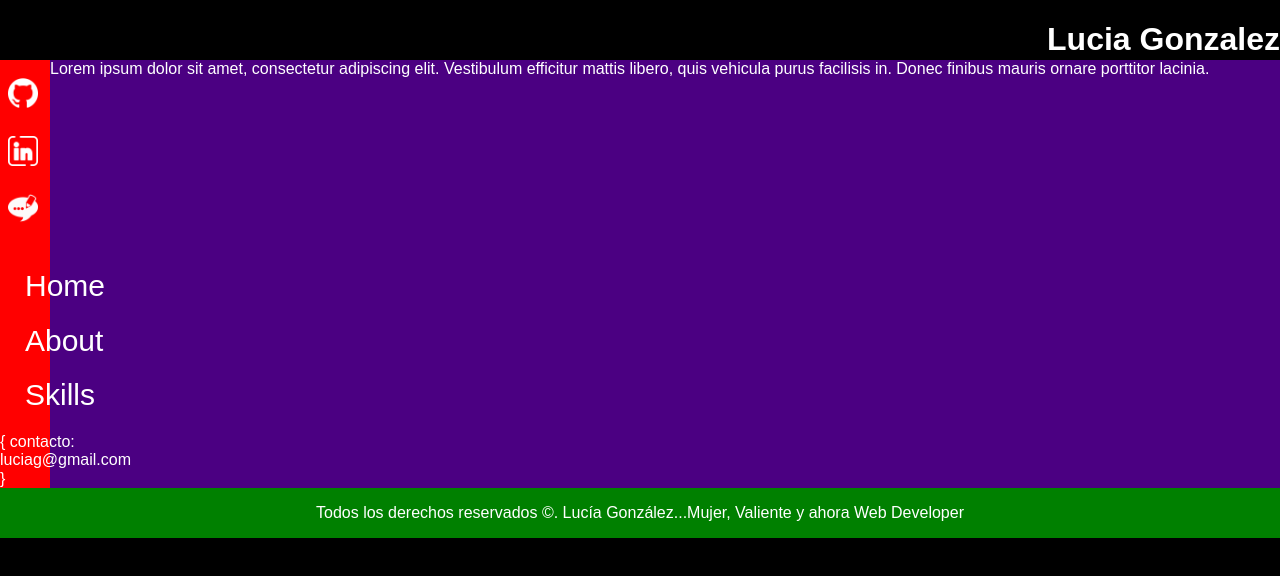
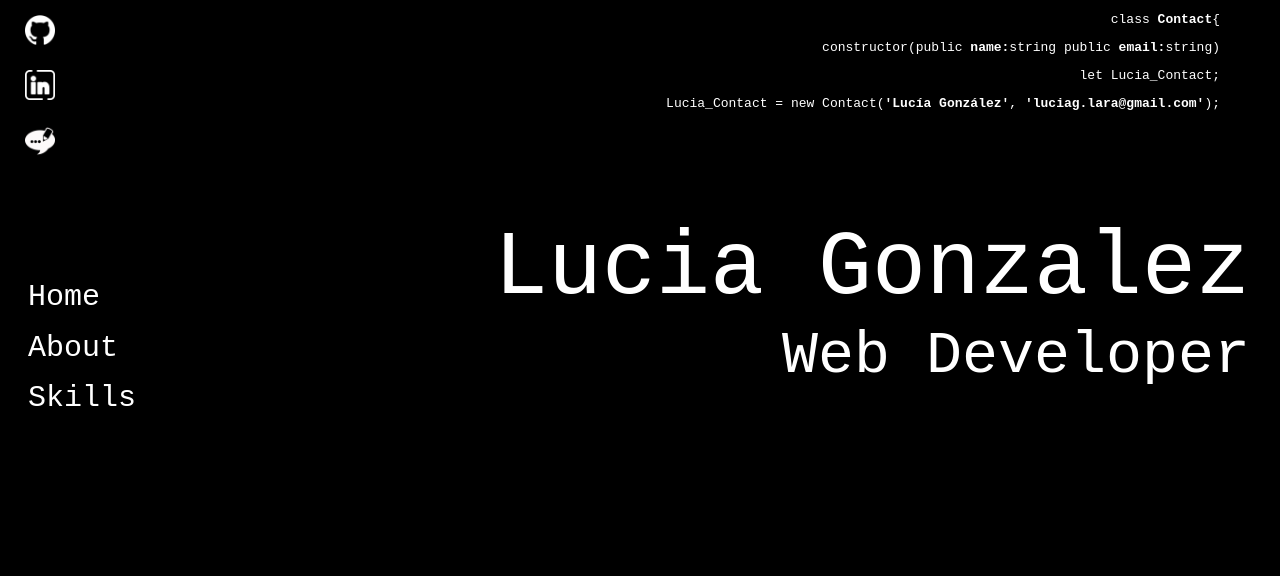
Before and after one commit to l0g0l/landingPage, a React (Create React App) app: page / in a window 1280 px wide. Shown: the top 576 px of the page. Built offline with nearby package versions, Linux system fonts and the light colour scheme; the HTML template or start-up script is replaced by a standard one.

Commit message:
structure navbar2

```diff
--- a/src/components/header/Header.jsx
+++ b/src/components/header/Header.jsx
@@ -5,7 +5,7 @@ import '../../sass/layout/_header.scss'
 const Header = () => {
     return (
         <div className="container-header">
-            <h1>Lucia Gonzalez</h1>
+
         </div>
     )
 }
--- a/src/components/layout/Layout.jsx
+++ b/src/components/layout/Layout.jsx
@@ -11,10 +11,43 @@ const Layout = ({ children }) => {
         <div className="container-layout">
             <Header />
             <NavMenu />
-            <main>Lorem ipsum dolor sit amet, consectetur adipiscing elit. Vestibulum efficitur mattis libero, quis vehicula purus facilisis in. Donec finibus mauris ornare porttitor lacinia.
+            <main>
+                <div className="contact">
+                    <p>class <b>Contact</b>&#123;</p>
+                    <p>constructor(public <strong>name:</strong>string public <strong>email:</strong>string)</p>
+                    <p>let Lucia_Contact;</p>
+                    <p>Lucia_Contact = new Contact(<strong>'Lucía González'</strong>, <strong>'luciag.lara@gmail.com'</strong>);</p>
+                </div>
+               {/*  <div className="introduceMe">
+                    <img className="introduceMe-img" src="/img/aboutMHuert.jpg" alt="yo en mi huerto" />
+                </div> */}
+
+                <div className="myName">
+
+                    <span>Lucia Gonzalez</span>
+
+                    <span>Web Developer</span>
+
+                </div>
+                {/* <div>
+                Lorem, ipsum dolor sit amet consectetur adipisicing elit. Voluptatum omnis laudantium deleniti labore eligendi quo recusandae, harum odit, magni dicta vitae nesciunt aut ullam? Nostrum laboriosam exercitationem quaerat quae sequi.
+                Lorem ipsum dolor sit amet consectetur adipisicing elit. Sed eos hic earum non ducimus aliquam distinctio deserunt fuga reprehenderit, et dolor magni beatae voluptate, delectus soluta cum natus repellat sapiente.
+                Lorem ipsum dolor sit amet consectetur adipisicing elit. Ea quidem quia adipisci molestias quas suscipit nihil aut temporibus architecto consectetur quaerat nesciunt vel, in odio saepe quam, neque harum nemo!
+                Lorem ipsum dolor sit amet consectetur adipisicing elit. Praesentium iste eaque, deleniti esse natus exercitationem illum eligendi, ratione assumenda consequuntur a doloremque omnis adipisci. Mollitia, numquam ipsa? Facilis, eveniet nulla.
+                Lorem ipsum dolor sit amet consectetur, adipisicing elit. Nemo fugit impedit temporibus quisquam incidunt repellat natus dicta, recusandae quod harum obcaecati odio mollitia exercitationem quia sit vero nostrum amet. Incidunt!
+                Lorem, ipsum dolor sit amet consectetur adipisicing elit. Enim praesentium rem hic saepe eius culpa facilis exercitationem, et eaque dignissimos fugit, laboriosam incidunt odit velit pariatur ipsam fuga vero atque.
+                Lorem ipsum dolor sit, amet consectetur adipisicing elit. Tenetur exercitationem quae dolorem cumque error voluptate numquam veniam nisi incidunt, cum vitae nostrum, consectetur, aspernatur ea obcaecati culpa! Aut, quis voluptate!
+                Lorem ipsum dolor sit amet consectetur adipisicing elit. Ipsam soluta delectus nihil voluptatibus, est numquam possimus itaque exercitationem quisquam quidem vero repudiandae autem maiores sapiente libero veniam minus nulla asperiores.
+                Lorem ipsum dolor sit amet consectetur adipisicing elit. Ullam ipsum ex praesentium provident numquam dolorum nesciunt, quis perferendis! Quibusdam dolore nihil labore sed non consequuntur ipsam optio vitae incidunt ipsum.
+                Lorem ipsum dolor sit amet consectetur adipisicing elit. Voluptatem perferendis ipsam consectetur nam et ullam id veritatis quibusdam, sit nostrum pariatur doloribus voluptatibus, consequatur autem doloremque in quia earum dolores!
+                </div> */}
+
+
+
+
 
             </main>
-            <Footer />
+            {/* <Footer /> */}
         </div>
     )
 }
--- a/src/components/layout/navMenu/NavMenu.jsx
+++ b/src/components/layout/navMenu/NavMenu.jsx
@@ -56,7 +56,6 @@ const NavMenu = () => {
                 </div>
 
             </nav>
-            <span>&#123; contacto: luciag@gmail.com &#125;</span>
         </div>
     )
 }
--- a/src/sass/helpers/_variables.scss
+++ b/src/sass/helpers/_variables.scss
@@ -1,12 +1,12 @@
 //Fonts
 @font-face {
   font-family: 'Source Sans Pro', sans-serif;
-  font-style: italic;
-  font-weight: 400;
-  src: url(../../assets/fonts/SourceSansPro-BlackItalic.ttf);
+  font-style: normal;
+  font-weight: 300;
+  src: url(../../assets/fonts/SourceSansPro-Black.ttf);
 }
 
-$mainFont:sans-serif;
+$mainFont:monospace;
 
 
 // Colours
--- a/src/sass/layout/_footer.scss
+++ b/src/sass/layout/_footer.scss
@@ -2,7 +2,9 @@
   display: grid;
   grid-column: 1 / 3;
   height: 50px;
-  background-color: green;
   text-align: center;
   line-height: 50px;
+  // background-color: chocolate;
+  position: absolute;
+
 }
--- a/src/sass/layout/_header.scss
+++ b/src/sass/layout/_header.scss
@@ -1,13 +1,15 @@
 .container-header {
     background-color: #000;
     color: #fff;
-    height: 60px;
+    height: 20px;
     display: grid;
-    grid-column: 1 / 3;
-
-    display: flex;
-    align-items: right;
-    justify-content: right;
-
+    grid-column: 2 / 3;
 
 }
+/* h1, h5 {
+    text-align: center;
+    margin: 0;
+    margin-right: 20px;
+    letter-spacing: 2px;
+
+} */
--- a/src/sass/layout/_layout.scss
+++ b/src/sass/layout/_layout.scss
@@ -1,5 +1,32 @@
 .container-layout {
     display: grid;
-    grid-template-columns: 50px auto;
-    background-color: indigo;
+    grid-template-columns: 80px auto;
 }
+.contact {
+    text-align: right;
+    margin-right: 30px;
+    position: absolute;
+    top: 0;
+    right: 30px;
+}
+.introduceMe-img{
+    width: 20%;
+    display: block;
+    position: absolute;
+    top: 200px;
+    left: 207px;
+    border-radius: 100px;
+}
+.myName {
+    display: flex;
+    flex-direction: column;
+    position: absolute;
+    top: 218px;
+    right:30px;
+    font-size: 60px;
+    text-align: right;
+    margin: 0;
+}
+.myName span:first-child {
+    font-size: 90px;
+}
--- a/src/sass/layout/_navmenu.scss
+++ b/src/sass/layout/_navmenu.scss
@@ -1,33 +1,38 @@
 .container-nav {
   display: grid;
-  grid-column: 1 / 2;
-  background-color: red;
+  grid-template-rows: repeat(5, 1fr);
+  grid-row: 1/7;
+  // background-color: red;
+  position: fixed;
+  top: 0;
+
+
 }
-
 nav {
   display: flex;
   flex-direction: column;
   align-items: center;
   justify-content: center;
-  margin-left: 3px;
-  width: 50px;
+  width: 90px;
 }
-
 ul {
   list-style: none;
   display: inline;
 }
-
 .social a,
 .menu a {
   display: block;
   color: #fff;
   text-decoration: none;
   font-size: 30px;
-  margin: 0 0 20px 0;
+  margin: 0 0 16px 0;
+}
+.social li:last-child{
+  margin: 0 0 100px 0;
 }
 .menu li {
   margin-left: 74px;
+  font-weight: 300;
 }
 .logo-img {
   width: 30px;
@@ -36,20 +41,18 @@ ul {
   display: block;
   position: absolute;
   height: 20px;
-  font-family: Helvetica, Arial, Verdana, Tahoma, sans-serif;
-  font-weight: bold;
-  letter-spacing: 1px;
-  text-shadow: 0 0 1px #ccc;
-  box-shadow: 0 0 4px #ccc;
+  box-shadow: 0 0 4px #fff;
   background-color: #fff;
-  padding: 5px;
-  margin-left: 90px;
-  margin-top: -52px;
+  padding: 3px;
+  border-radius: 6px;
+  margin-left: 70px;
+  margin-top: -58px;
   cursor: pointer;
-  transform: translateX(-90%);
+  transform: translateX(-20%);
   opacity: 0;
-  transition: all 400ms;
+  transition: all 450ms;
   color: #000;
+  font-size: 18px;
 }
 .social li:hover .overlay {
   opacity: 1;
```
Also changed, not shown: 1 other file (tests, documents, lock files or other folders).
